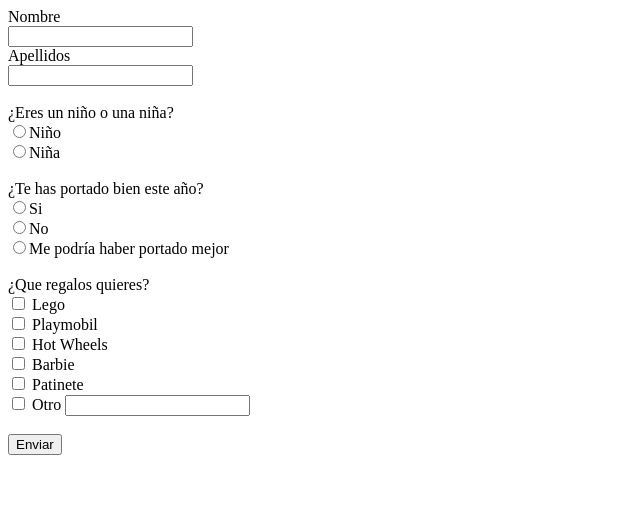
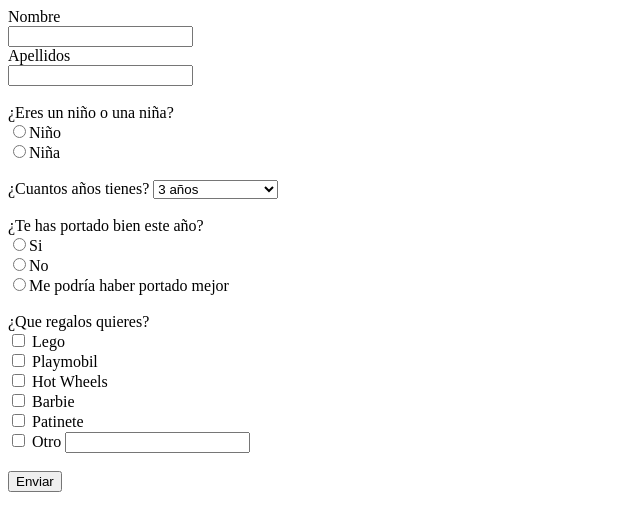
Before and after one commit to AlbertoSanchezPita/M04Ejercicios_AlbertoSanchezPita, a plain HTML site: page Ej06.html in a window 1280 px wide. Shown: the whole page, without its empty margins (0-640 px from the left). Drawn offline with Linux system fonts and the light colour scheme.

Commit message:
Ejercicio 06

```diff
--- a/Ej06.html
+++ b/Ej06.html
@@ -16,6 +16,22 @@
         <label for="sexo">¿Eres un niño o una niña?</label><br>
         <input type="radio" id="sexo" name="genero">Niño</input><br>
         <input type="radio" id="sexo" name="genero">Niña</input><br>
+        <br>
+        <label for="años">¿Cuantos años tienes?</label>
+        <select name="edad" id="años">
+            <optgroup label="Edad">
+                <option value="3">3 años</option>
+                <option value="4">4 años</option>
+                <option value="5">5 años</option>
+                <option value="6">6 años</option>
+                <option value="7">7 años</option>
+                <option value="8">8 años</option>
+                <option value="9">9 años</option>
+                <option value="10">10 años</option>
+                <option value="11">11 años</option>
+                <option value="12">12 años o más</option>
+            </optgroup>
+        </select><br>
         <br>
         <label for="comp">¿Te has portado bien este año?</label><br>
         <input type="radio" id="comp" name="comportamiento">Si</input><br>
```
